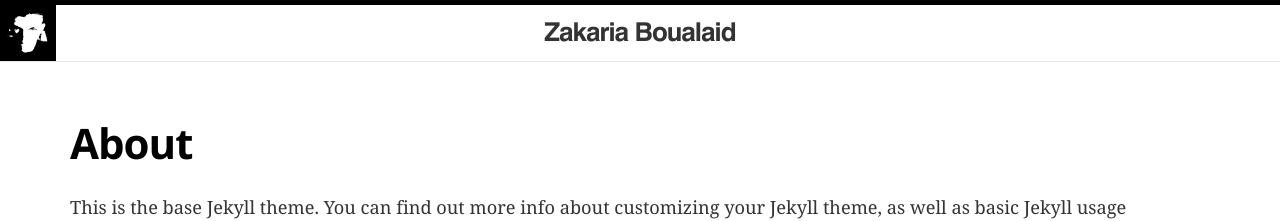
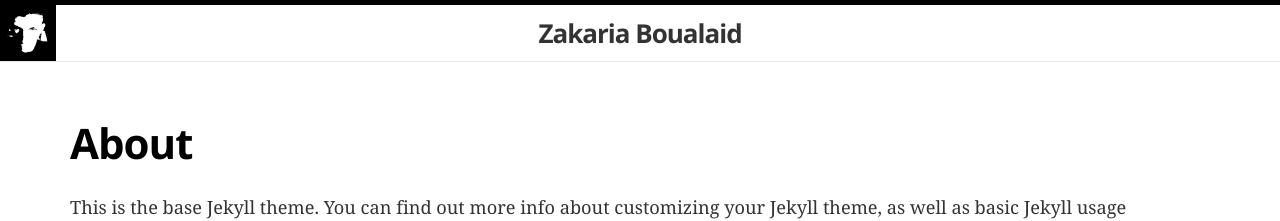
Before and after one commit to ZakariaBoualaid/zakariaboualaid.github.io, a Jekyll site: the page built from about.md, in a window 1280 px wide. Shown: the top 221 px of the page. Built offline with Jekyll 4.4.1, drawn with Linux system fonts in a browser that asks for light colours.

Commit message:
Nice Step

```diff
--- a/_sass/_layout.scss
+++ b/_sass/_layout.scss
@@ -16,7 +16,7 @@
 
 .site-title {
     font-size: 26px;
-    font-family: 'swiss-7';
+    font-family: 'Open Sans Bold';
     line-height: 56px;
     letter-spacing: -1px;
     margin-bottom: 0;
```
